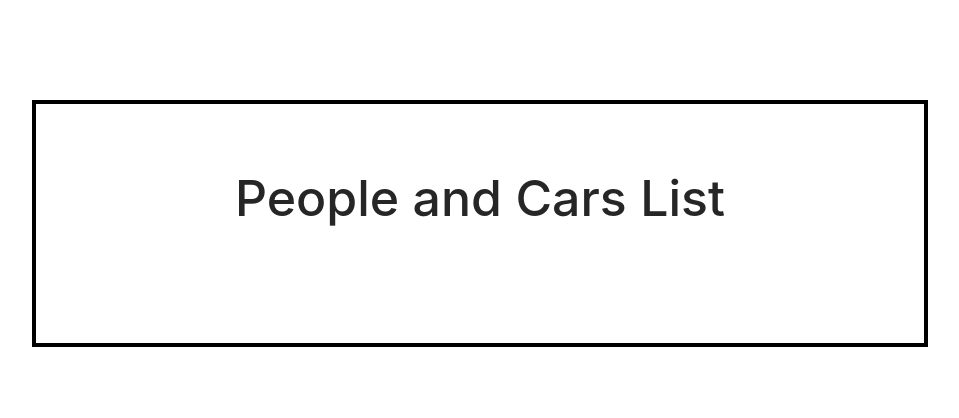
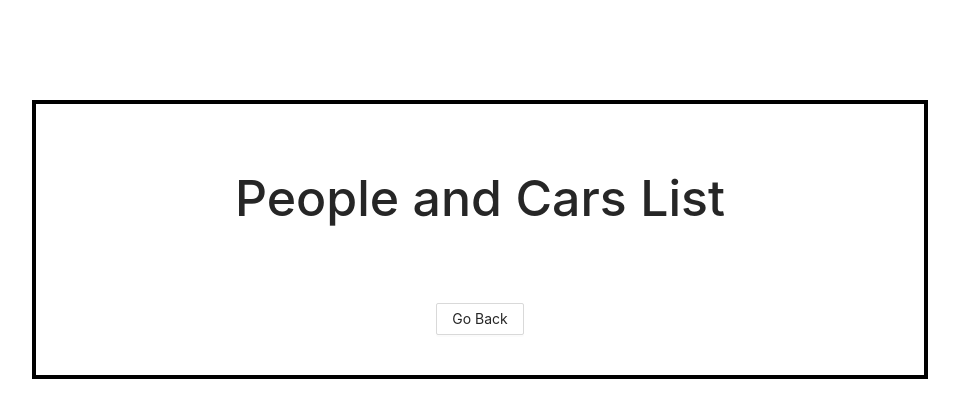
Before and after one commit to nori3506/graphql-people-cars, a React (Create React App) app in the folder client/: page /people/1 in a window 1280 px wide. Shown: the top 418 px of the page, without its empty margins (160-1119 px from the left). Built offline with nearby package versions, Linux system fonts and the light colour scheme.

Commit message:
set up show page

```diff
--- a/client/src/App.js
+++ b/client/src/App.js
@@ -17,7 +17,7 @@ const App = () => (
       <Title />
       <BrowserRouter>
         <Route exact path="/" component={Top} />
-        <Route exact path="/:id" component={Person} />
+        <Route exact path="/people/:id" component={Person} />
       </BrowserRouter>
     </div>
   </ApolloProvider>
--- a/client/src/components/listItems/Contact.js
+++ b/client/src/components/listItems/Contact.js
@@ -4,6 +4,7 @@ import RemovePerson from "../buttons/RemoveContact";
 import { EditOutlined } from "@ant-design/icons";
 import UpdatePerson from "../form/UpdateContact";
 import Cars from "../lists/Cars";
+import { Link } from "react-router-dom";
 
 const getStyles = () => ({
   card: { width: "500px" },
@@ -47,7 +48,6 @@ const Contact = (props) => {
         <>
           <Card
             title={firstName + " " + lastName}
-            extra={<a href="#">Learn More</a>}
             actions={[
               <EditOutlined
                 key="edit"
@@ -64,6 +64,7 @@ const Contact = (props) => {
             ]}
           >
             <Cars personId={props.id} name={props.firstName} />
+            <Link to={`/people/${props.id}`}>Learn More </Link>
           </Card>
         </>
       )}
--- a/client/src/components/pages/Person.js
+++ b/client/src/components/pages/Person.js
@@ -1,7 +1,15 @@
+import { Button } from "antd";
 import React from "react";
+import { Link } from "react-router-dom";
 
-const Person = () => {
-  return <div>ukon</div>;
+const Person = (props) => {
+  return (
+    <>
+      <Button>
+        <Link to="/">Go Back</Link>
+      </Button>
+    </>
+  );
 };
 
 export default Person;
```
